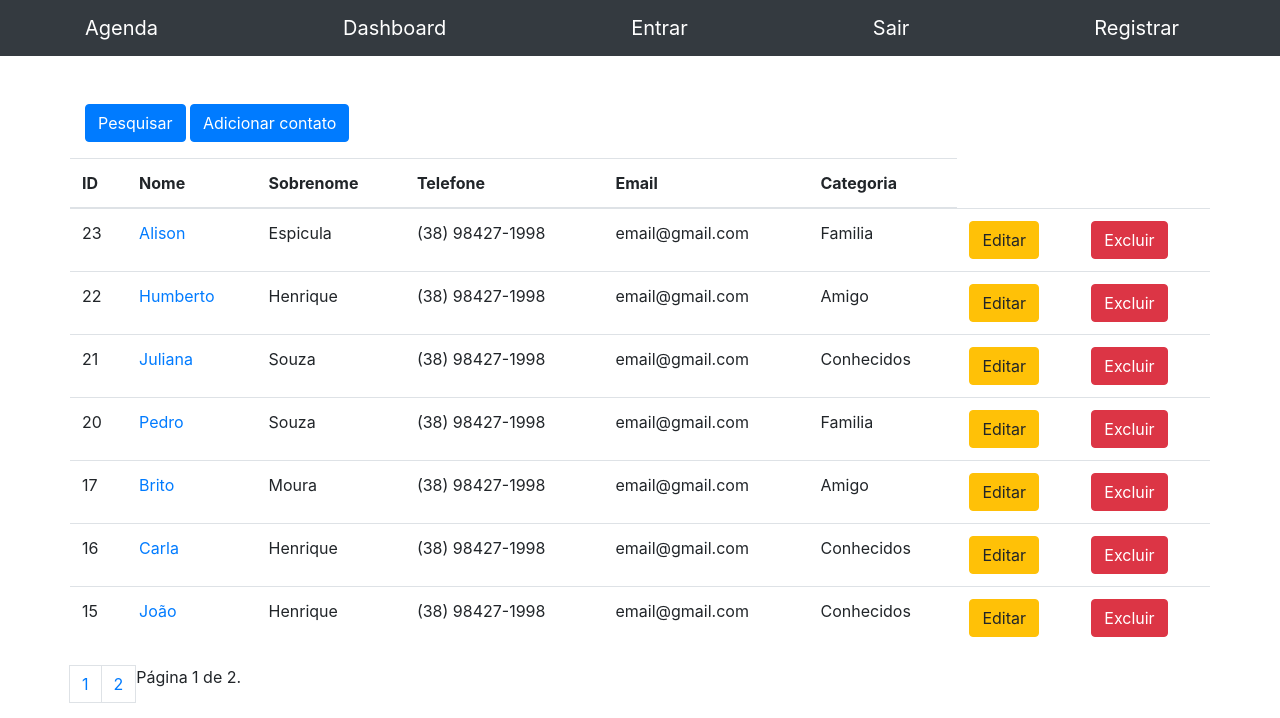
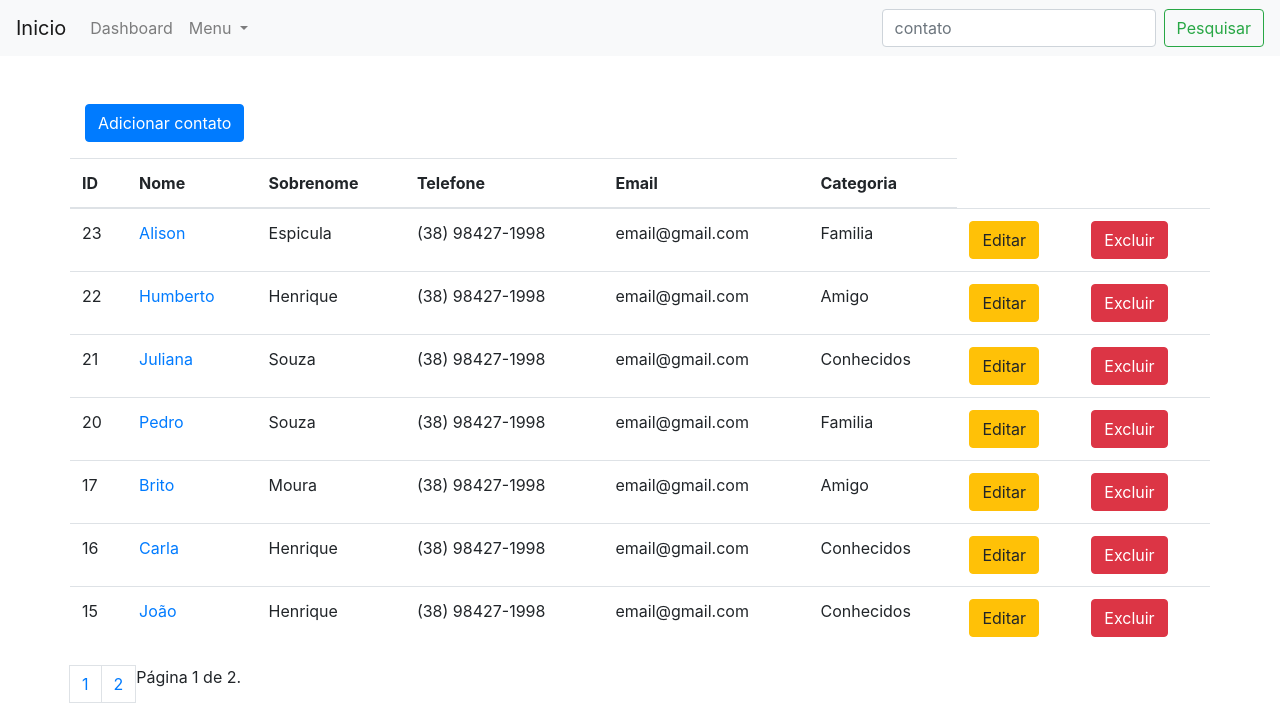
Before and after one commit to Phdss04/django-agenda, a Django app: page / in a window 1280 px wide. Shown: the top 718 px of the page. Run offline with Django 4.2, Linux system fonts and the light colour scheme; data comes from the database, SQL or seed files in the repository; both versions use the stored data as it was after the commit; some libraries are stand-ins or nearby versions.

Commit message:
substituição da navbar

```diff
--- a/templates/contatos/index.html
+++ b/templates/contatos/index.html
@@ -3,9 +3,6 @@
 {%include 'parcials/_messages.html'%}
 
 <p>
-  <a class="btn btn-primary" data-toggle="collapse" href="#collapseExample" role="button" aria-expanded="false" aria-controls="collapseExample">
-    Pesquisar
-  </a>
   <a class="btn btn-primary" href="{%url 'novo_contato'%}">
     Adicionar contato
   </a>
--- a/templates/parcials/_nav.html
+++ b/templates/parcials/_nav.html
@@ -1,14 +1,30 @@
-<!-- Navigation -->
-<nav class="navbar navbar-expand-lg navbar-dark bg-dark static-top">
-<div class="container">
-    <a class="navbar-brand" href="{% url 'index'%}">Agenda</a>
-    <a class="navbar-brand" href="{% url 'dashboard'%}">Dashboard</a>
-    <a class="navbar-brand" href="{% url 'login'%}">Entrar</a>
-    <a class="navbar-brand" href="{% url 'logout'%}">Sair</a>
-    <a class="navbar-brand" href="{% url 'register'%}">Registrar</a>
-    <button class="navbar-toggler" type="button" data-toggle="collapse" data-target="#navbarResponsive"
-    aria-controls="navbarResponsive" aria-expanded="false" aria-label="Toggle navigation">
-    <span class="navbar-toggler-icon"></span>
+<nav class="navbar navbar-expand-lg navbar-light bg-light">
+    <a class="navbar-brand" href="{%url 'index'%}">Inicio</a>
+    <button class="navbar-toggler" type="button" data-toggle="collapse" data-target="#navbarSupportedContent" aria-controls="navbarSupportedContent" aria-expanded="false" aria-label="Toggle navigation">
+      <span class="navbar-toggler-icon"></span>
     </button>
-</div>
-</nav>
+
+    <div class="collapse navbar-collapse" id="navbarSupportedContent">
+      <ul class="navbar-nav mr-auto">
+        <li class="nav-item">
+            <a class="nav-link" href="{% url 'dashboard'%}">Dashboard</a>
+          </li>
+        <li class="nav-item dropdown">
+          <a class="nav-link dropdown-toggle" href="#" id="navbarDropdown" role="button" data-toggle="dropdown" aria-haspopup="true" aria-expanded="false">
+            Menu
+          </a>
+          <div class="dropdown-menu" aria-labelledby="navbarDropdown">
+            <a class="dropdown-item" href="{% url 'login'%}">Entrar</a>
+            <a class="dropdown-item" href="{% url 'register'%}">Registrar</a>
+            <div class="dropdown-divider"></div>
+            <a class="dropdown-item" href="{% url 'logout'%}">Sair</a>
+          </div>
+        </li>
+      </ul>
+      <form class="form-inline my-2 my-lg-0" method="GET" action="{%url 'busca'%}">
+        {%csrf_token%}
+        <input class="form-control mr-sm-2" name="termo" type="search" placeholder="contato" aria-label="Search">
+        <button class="btn btn-outline-success my-2 my-sm-0" type="submit">Pesquisar</button>
+      </form>
+    </div>
+  </nav>
```
Also changed, not shown: db.sqlite3.
